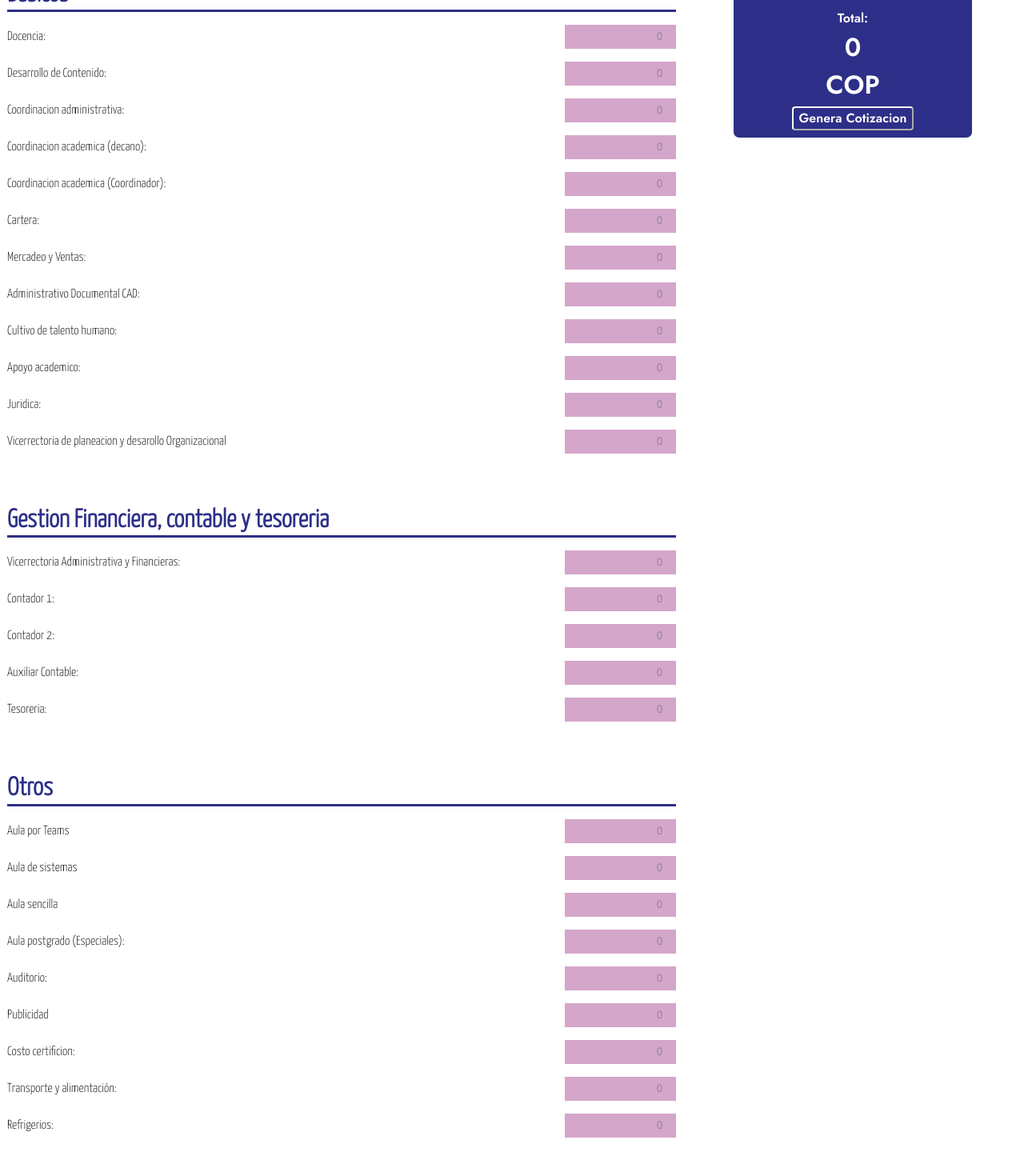
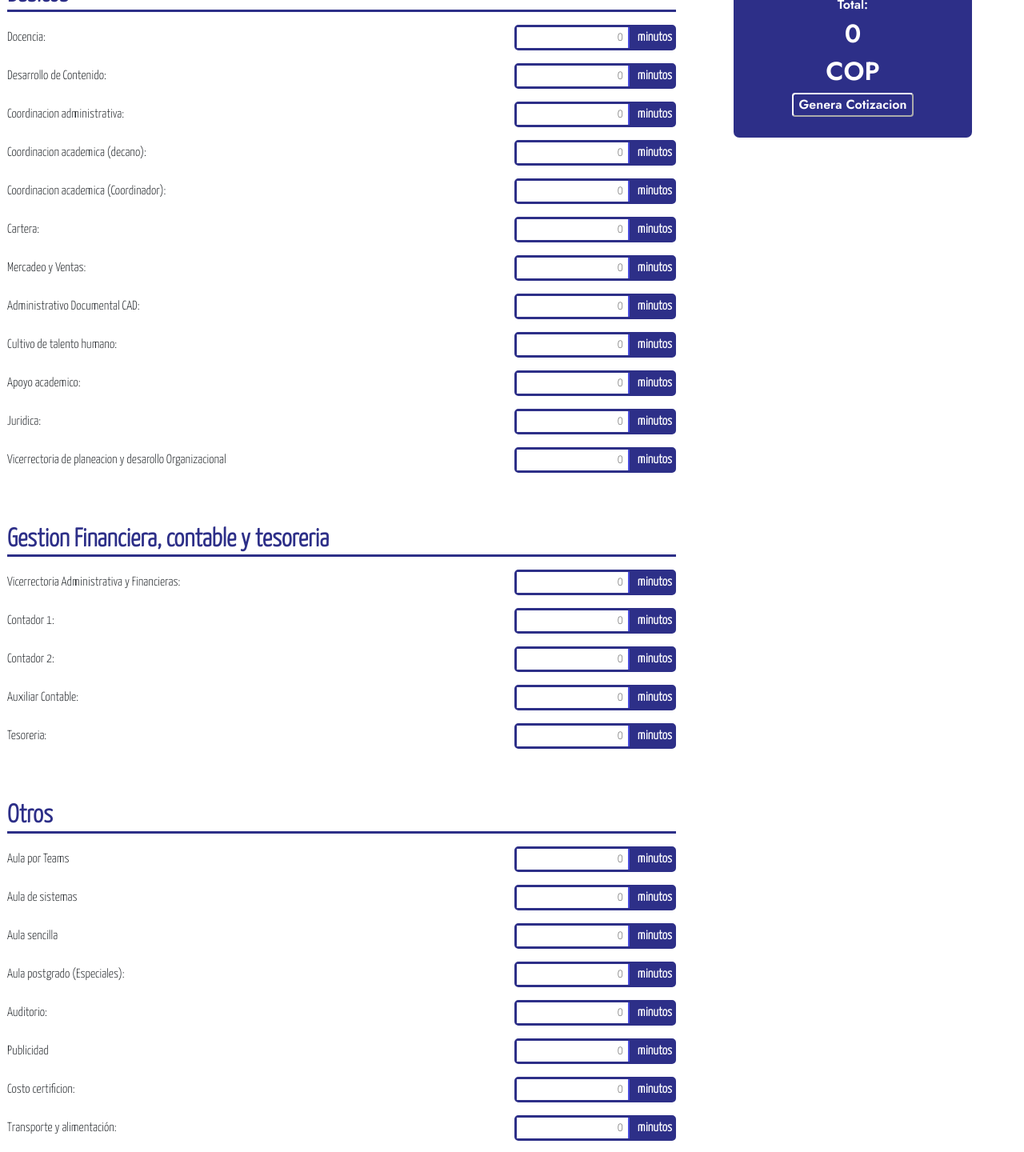
Before and after one commit to jpruedaort/CEIUSH_CLIENT, a React (Create React App) app in the folder Frontend/ppsena/: page / in a window 1280 px wide. Shown: the part 260-1700 px from the top of the page at 80% size. Built offline with nearby package versions, Linux system fonts and the light colour scheme.

Commit message:
Apariencia de input cambiada

```diff
--- a/Frontend/ppsena/src/App.css
+++ b/Frontend/ppsena/src/App.css
@@ -1,3 +1,9 @@
+input::-webkit-outer-spin-button,
+input::-webkit-inner-spin-button {
+  -webkit-appearance: none;
+  margin: 2px;
+}
+
 .App {
   text-align: center;
   height: 100vh;
@@ -94,6 +100,7 @@ h1 {
   margin-bottom: 1rem;
   display: flex;
   justify-content: space-between;
+  align-items: center;
 }
 
 .inputLine label {
@@ -107,9 +114,13 @@ h1 {
 
 .inputLine input {
   max-width: 300px;
-  background-color: rgb(212, 166, 202);
-  border: none;
+  background-color: white;
+  border-top: none;
+  border-bottom: none;
+  border-left: none;
+  border-color: rgb(45, 47, 136);
   text-align: end;
+  color: rgb(45, 47, 136);
 }
 
 .inputLine select {
@@ -174,6 +185,18 @@ h1 {
   padding: 1rem;
 }
 
+.totalcost #titulo {
+  align-self: flex-start;
+  color: white;
+  border-bottom: solid;
+  width: 100%;
+}
+
+.totalcost #total {
+  border-top: solid;
+  padding-top: 10px;
+}
+
 .totalcost h3 {
   font-weight: 100;
   font-size: 1rem;
@@ -193,3 +216,21 @@ h1 {
   color: white;
   border-radius: 4px;
 }
+
+.boxpart {
+  border: solid;
+  border-radius: 5px;
+  border-color: rgb(45, 47, 136);
+  background-color: rgb(45, 47, 136);
+  display: flex;
+  align-items: center;
+}
+
+.boxpart h7 {
+  margin-left: 10px;
+  margin-right: 2px;
+  color: white;
+  font-weight: 800;
+  display: flex;
+  align-items: center;
+}
--- a/Frontend/ppsena/src/App.js
+++ b/Frontend/ppsena/src/App.js
@@ -167,113 +167,149 @@ function App() {
               <div className="divider">
                 <div className="inputLine">
                   <label>Docencia: </label>
+                  <div className="boxpart">
                     <input
                       name="docencia"
                       type="number"
                       onChange={(e) => handleChangeBasico(e)}
                       placeholder="0"
                     ></input>
+                    <h7>minutos</h7>
+                  </div>
                 </div>
                 <div className="inputLine">
                   <label>Desarrollo de Contenido: </label>
+                  <div className="boxpart">
                     <input
                       name="desarrollo"
                       type="number"
                       onChange={(e) => handleChangeBasico(e)}
                       placeholder="0"
                     ></input>
+                    <h7>minutos</h7>
+                  </div>
                 </div>
                 <div className="inputLine">
                   <label>Coordinacion administrativa: </label>
+                  <div className="boxpart">
                     <input
                       name="coordinacion"
                       type="number"
                       onChange={(e) => handleChangeBasico(e)}
                       placeholder="0"
                     ></input>
+                    <h7>minutos</h7>
+                  </div>
                 </div>
                 <div className="inputLine">
                   <label>Coordinacion academica (decano): </label>
+                  <div className="boxpart">
                     <input
                       name="coordinaciod"
                       type="number"
                       onChange={(e) => handleChangeBasico(e)}
                       placeholder="0"
                     ></input>
+                    <h7>minutos</h7>
+                  </div>
                 </div>
                 <div className="inputLine">
                   <label>Coordinacion academica (Coordinador): </label>
+                  <div className="boxpart">
                     <input
                       name="coordinacioc"
                       type="number"
                       onChange={(e) => handleChangeBasico(e)}
                       placeholder="0"
                     ></input>
+                    <h7>minutos</h7>
+                  </div>
                 </div>
                 <div className="inputLine">
                   <label>Cartera: </label>
+                  <div className="boxpart">
                     <input
                       name="cartera"
                       type="number"
                       onChange={(e) => handleChangeBasico(e)}
                       placeholder="0"
                     ></input>
+                    <h7>minutos</h7>
+                  </div>
                 </div>
                 <div className="inputLine">
                   <label>Mercadeo y Ventas: </label>
+                  <div className="boxpart">
                     <input
                       name="mercadeo"
                       type="number"
                       onChange={(e) => handleChangeBasico(e)}
                       placeholder="0"
                     ></input>
+                    <h7>minutos</h7>
+                  </div>
                 </div>
                 <div className="inputLine">
                   <label>Administrativo Documental CAD: </label>
+                  <div className="boxpart">
                     <input
                       name="administrativo"
                       type="number"
                       onChange={(e) => handleChangeBasico(e)}
                       placeholder="0"
                     ></input>
+                    <h7>minutos</h7>
+                  </div>
                 </div>
                 <div className="inputLine">
                   <label>Cultivo de talento humano: </label>
+                  <div className="boxpart">
                     <input
                       name="cultivo"
                       type="number"
                       onChange={(e) => handleChangeBasico(e)}
                       placeholder="0"
                     ></input>
+                    <h7>minutos</h7>
+                  </div>
                 </div>
                 <div className="inputLine">
                   <label>Apoyo academico: </label>
+                  <div className="boxpart">
                     <input
                       name="apoyo"
                       type="number"
                       onChange={(e) => handleChangeBasico(e)}
                       placeholder="0"
                     ></input>
+                    <h7>minutos</h7>
+                  </div>
                 </div>
                 <div className="inputLine">
                   <label>Juridica: </label>
+                  <div className="boxpart">
                     <input
                       name="juridica"
                       type="number"
                       onChange={(e) => handleChangeBasico(e)}
                       placeholder="0"
                     ></input>
+                    <h7>minutos</h7>
+                  </div>
                 </div>
                 <div className="inputLine">
                   <label>
                     Vicerrectoria de planeacion y desarollo Organizacional{" "}
                   </label>
+                  <div className="boxpart">
                     <input
                       name="vice"
                       type="number"
                       onChange={(e) => handleChangeBasico(e)}
                       placeholder="0"
                     ></input>
+                    <h7>minutos</h7>
+                  </div>
                 </div>
               </div>
               <div className="groupnames">
@@ -282,49 +318,64 @@ function App() {
               <div className="divider">
                 <div className="inputLine">
                   <label>Vicerrectoria Administrativa y Financieras: </label>
+                  <div className="boxpart">
                     <input
                       name="vicea"
                       type="number"
                       onChange={(e) => handleChangeGestion(e)}
                       placeholder="0"
                     ></input>
+                    <h7>minutos</h7>
+                  </div>
                 </div>
 
                 <div className="inputLine">
                   <label>Contador 1: </label>
+                  <div className="boxpart">
                     <input
                       name="cont1"
                       type="number"
                       onChange={(e) => handleChangeGestion(e)}
                       placeholder="0"
                     ></input>
+                    <h7>minutos</h7>
+                  </div>
                 </div>
                 <div className="inputLine">
                   <label>Contador 2: </label>
+                  <div className="boxpart">
                     <input
                       name="cont2"
                       type="number"
                       onChange={(e) => handleChangeGestion(e)}
                       placeholder="0"
                     ></input>
+                    <h7>minutos</h7>
+                  </div>
                 </div>
                 <div className="inputLine">
                   <label>Auxiliar Contable: </label>
+                  <div className="boxpart">
                     <input
                       name="aux"
                       type="number"
                       onChange={(e) => handleChangeGestion(e)}
                       placeholder="0"
                     ></input>
+                    <h7>minutos</h7>
+                  </div>
                 </div>
                 <div className="inputLine">
                   <label>Tesoreria: </label>
+                  <div className="boxpart">
                     <input
                       name="tesoreria"
                       type="number"
                       onChange={(e) => handleChangeGestion(e)}
                       placeholder="0"
                     ></input>
+                    <h7>minutos</h7>
+                  </div>
                 </div>
               </div>
               <div className="groupnames">
@@ -333,84 +384,111 @@ function App() {
               <div className="divider">
                 <div className="inputLine">
                   <label>Aula por Teams</label>
+                  <div className="boxpart">
                     <input
                       name="aulaTeams"
                       type="number"
                       onChange={(e) => handleChangeOtros(e)}
                       placeholder="0"
                     ></input>
+                    <h7>minutos</h7>
+                  </div>
                 </div>
                 <div className="inputLine">
                   <label>Aula de sistemas</label>
+                  <div className="boxpart">
                     <input
                       name="aulasist"
                       type="number"
                       onChange={(e) => handleChangeOtros(e)}
                       placeholder="0"
                     ></input>
+                    <h7>minutos</h7>
+                  </div>
                 </div>
                 <div className="inputLine">
                   <label>Aula sencilla</label>
+                  <div className="boxpart">
                     <input
                       name="aulasencilla"
                       type="number"
                       onChange={(e) => handleChangeOtros(e)}
                       placeholder="0"
                     ></input>
+                    <h7>minutos</h7>
+                  </div>
                 </div>
                 <div className="inputLine">
                   <label>Aula postgrado (Especiales): </label>
+                  <div className="boxpart">
                     <input
                       name="aulapost"
                       type="number"
                       onChange={(e) => handleChangeOtros(e)}
                       placeholder="0"
                     ></input>
+                    <h7>minutos</h7>
+                  </div>
                 </div>
                 <div className="inputLine">
                   <label>Auditorio: </label>
+                  <div className="boxpart">
                     <input
                       name="auditorio"
                       type="number"
                       onChange={(e) => handleChangeOtros(e)}
                       placeholder="0"
                     ></input>
+                    <h7>minutos</h7>
+                  </div>
                 </div>
                 <div className="inputLine">
                   <label>Publicidad </label>
+                  <div className="boxpart">
                     <input
                       name="publicidad"
                       type="number"
                       onChange={(e) => handleChangeOtros(e)}
                       placeholder="0"
                     ></input>
+                    <h7>minutos</h7>
+                  </div>
                 </div>
                 <div className="inputLine">
                   <label>Costo certificion: </label>
+                  <div className="boxpart">
                     <input
                       name="costocert"
                       type="number"
                       onChange={(e) => handleChangeOtros(e)}
                       placeholder="0"
                     ></input>
+                    <h7>minutos</h7>
+                  </div>
                 </div>
                 <div className="inputLine">
                   <label>Transporte y alimentación: </label>
+                  <div className="boxpart">
                     <input
                       name="transport"
                       type="number"
                       onChange={(e) => handleChangeOtros(e)}
                       placeholder="0"
                     ></input>
+                    <h7>minutos</h7>
+                  </div>
                 </div>
                 <div className="inputLine">
                   <label>Refrigerios: </label>
+                  <div className="boxpart">
                     <input
                       name="refri"
                       type="number"
                       onChange={(e) => handleChangeOtros(e)}
                       placeholder="0"
                     ></input>
+                    <h7>minutos</h7>
+                  </div>
                 </div>
               </div>
               <div className="inputLine" id="btnLine">
@@ -423,12 +501,11 @@ function App() {
           </div>
           <div className=" rightmaincol col-4  p-0">
             <div className="totalcost">
-              <h2>Costo:</h2>
               <h3>Basicos: {sumtotalBasicos} COP</h3>
               <h3>Gestion: {sumtotalGestion} COP </h3>
               <h3>Otros: {sumtotalOtros} COP</h3>
               <br />
-              <h3>Total:</h3>
+              <h3 id="total">Total:</h3>
               <h2>{sumtotalBasicos + sumtotalGestion + sumtotalOtros}</h2>
               <h2>COP</h2>
               <button> Genera Cotizacion</button>
```
Also changed, not shown: 1 other file (tests, documents, lock files or other folders). Lines whose indentation alone changed are shown as unchanged.
